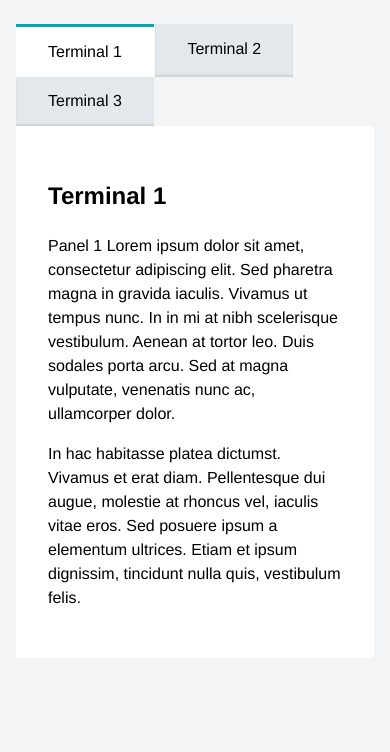
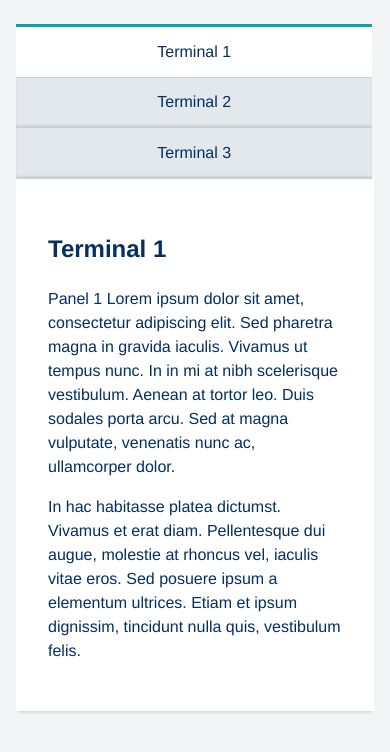
Before and after one commit to cloverc/code-front-end-test, a plain HTML site: page index.html in a window 390 px wide. Drawn offline with Linux system fonts and the light colour scheme.

Commit message:
add media breakpoint for single column layout

```diff
--- a/style.css
+++ b/style.css
@@ -11,11 +11,13 @@ body {
     line-height: 1.5;
     margin: 1.5rem auto;
     background-color: #F3F4F5;
+    color: #032F61;
 }
 
 .tab-component>section {
     background-color: #fff;
     padding: 2rem;
+    box-shadow: 0 4px 2px -2px rgba(0, 0, 0, 0.1);
 }
 
 .tab-component>ul {
@@ -50,3 +52,20 @@ body {
 .tab-content:focus {
     outline: none;
 }
+
+@media (max-width: 400px) {
+    .tab-component>ul {
+        flex-wrap: wrap;
+    }
+
+    .tab-component>ul li {
+        flex-basis: 100%;
+        margin: 0;
+        border-bottom: 1px solid rgba(0, 0, 0, 0.1);
+    }
+
+    .tab-component>ul a {
+        width: 100%;
+        padding: 0.8em 0;
+    }
+}
```
